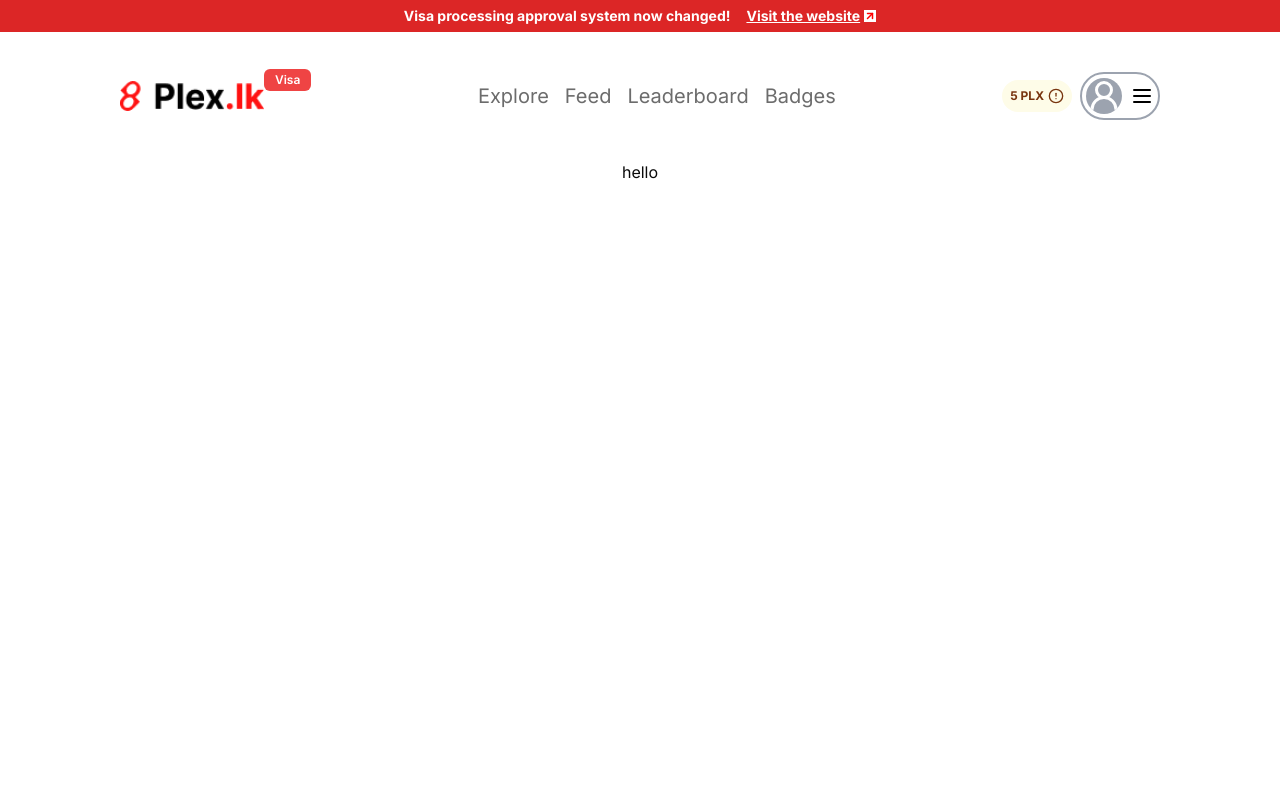
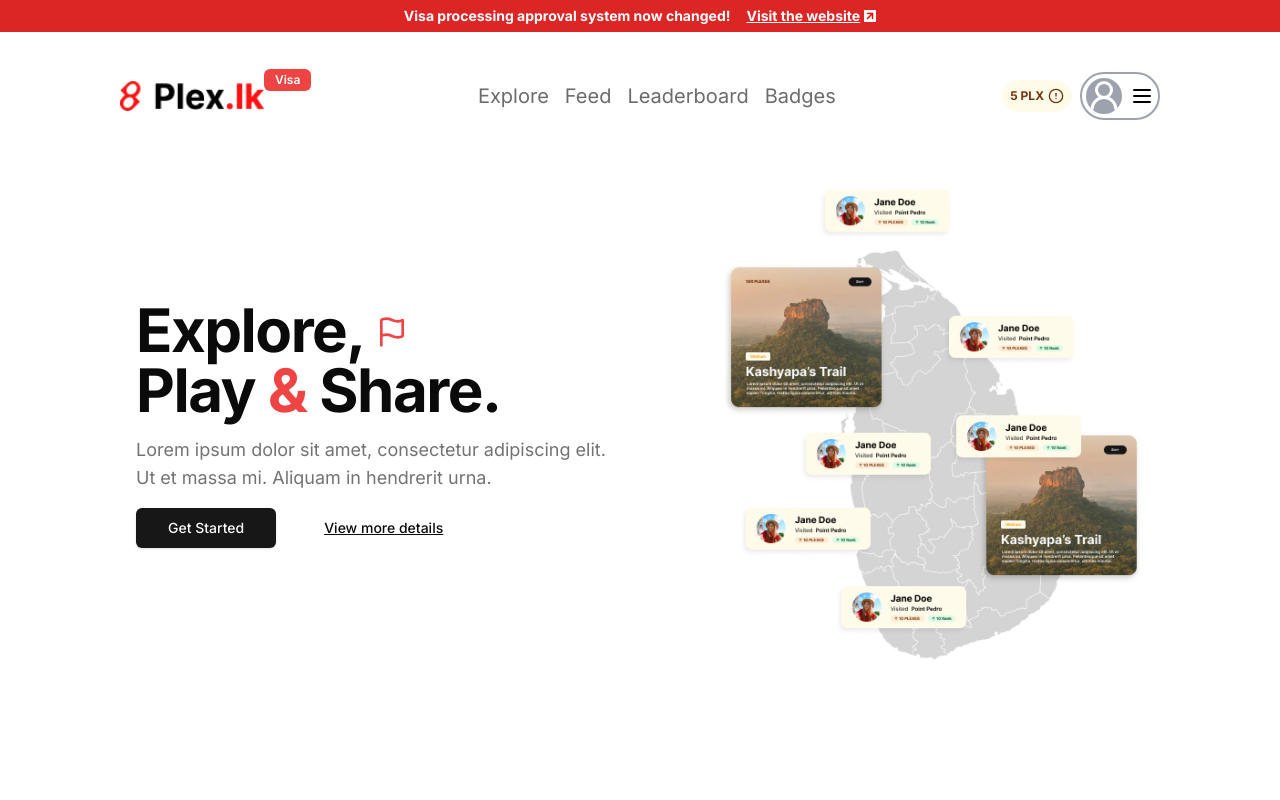
Before and after one commit to Lithara/plex.lk-tourism-gamification-app, a Next.js app: page / in a window 1280 px wide. Shown: the top 800 px of the page. Built offline with nearby package versions, Linux system fonts and the light colour scheme.

Commit message:
landing page changed

```diff
--- a/app/page.tsx
+++ b/app/page.tsx
@@ -1,3 +1,46 @@
+import Image from "next/image";
+import { Button } from "@/components/ui/button";
+
+import { Flag } from "lucide-react";
+import Link from "next/link";
+
 export default function Home() {
-  return <div className="h-[2000px]">hello</div>;
+  return (
+    <main className="min-h-screen  mx-[16px] sm:mx-[64px] md:mx-[120px] ">
+      {/* Hero Section */}
+      <section className="container px-4 pt-8 md:pt-12 lg:pt-16 ">
+        <div className="grid gap-8 lg:grid-cols-2 lg:gap-12 items-center">
+          <div className="space-y-4">
+            <h1 className="text-4xl md:text-5xl lg:text-6xl font-bold tracking-tight">
+              Explore,{" "}
+              <Flag className="inline-block w-8 h-8 text-red-500 -mt-2" />
+              <br />
+              Play <span className="text-red-500">&</span> Share.
+            </h1>
+            <p className="text-lg text-muted-foreground max-w-[600px]">
+              Lorem ipsum dolor sit amet, consectetur adipiscing elit. Ut et
+              massa mi. Aliquam in hendrerit urna.
+            </p>
+            <div className="flex gap-4">
+              <Link href="/authentication/sign-up">
+                <Button size="lg">Get Started</Button>
+              </Link>
+              <Button size="lg" variant="ghost">
+                <p className="underline">View more details</p>
+              </Button>
+            </div>
+          </div>
+          <div className=" h-[400px] flex items-center justify-end">
+            <Image
+              src="/heroimage.jpg"
+              width={422}
+              height={0}
+              alt="Hero"
+              className="top-0 right-0 "
+            />
+          </div>
+        </div>
+      </section>
+    </main>
+  );
 }
--- /dev/null
+++ b/components/ui/avatar.tsx
@@ -0,0 +1,50 @@
+"use client"
+
+import * as React from "react"
+import * as AvatarPrimitive from "@radix-ui/react-avatar"
+
+import { cn } from "@/lib/utils"
+
+const Avatar = React.forwardRef<
+  React.ElementRef<typeof AvatarPrimitive.Root>,
+  React.ComponentPropsWithoutRef<typeof AvatarPrimitive.Root>
+>(({ className, ...props }, ref) => (
+  <AvatarPrimitive.Root
+    ref={ref}
+    className={cn(
+      "relative flex h-10 w-10 shrink-0 overflow-hidden rounded-full",
+      className
+    )}
+    {...props}
+  />
+))
+Avatar.displayName = AvatarPrimitive.Root.displayName
+
+const AvatarImage = React.forwardRef<
+  React.ElementRef<typeof AvatarPrimitive.Image>,
+  React.ComponentPropsWithoutRef<typeof AvatarPrimitive.Image>
+>(({ className, ...props }, ref) => (
+  <AvatarPrimitive.Image
+    ref={ref}
+    className={cn("aspect-square h-full w-full", className)}
+    {...props}
+  />
+))
+AvatarImage.displayName = AvatarPrimitive.Image.displayName
+
+const AvatarFallback = React.forwardRef<
+  React.ElementRef<typeof AvatarPrimitive.Fallback>,
+  React.ComponentPropsWithoutRef<typeof AvatarPrimitive.Fallback>
+>(({ className, ...props }, ref) => (
+  <AvatarPrimitive.Fallback
+    ref={ref}
+    className={cn(
+      "flex h-full w-full items-center justify-center rounded-full bg-muted",
+      className
+    )}
+    {...props}
+  />
+))
+AvatarFallback.displayName = AvatarPrimitive.Fallback.displayName
+
+export { Avatar, AvatarImage, AvatarFallback }
--- a/package.json
+++ b/package.json
@@ -9,6 +9,7 @@
     "lint": "next lint"
   },
   "dependencies": {
+    "@radix-ui/react-avatar": "^1.1.3",
     "@radix-ui/react-select": "^2.1.6",
     "@radix-ui/react-slot": "^1.1.1",
     "class-variance-authority": "^0.7.1",
```
Also changed, not shown: public/heroImage.jpg (added), 1 other file (tests, documents, lock files or other folders).
